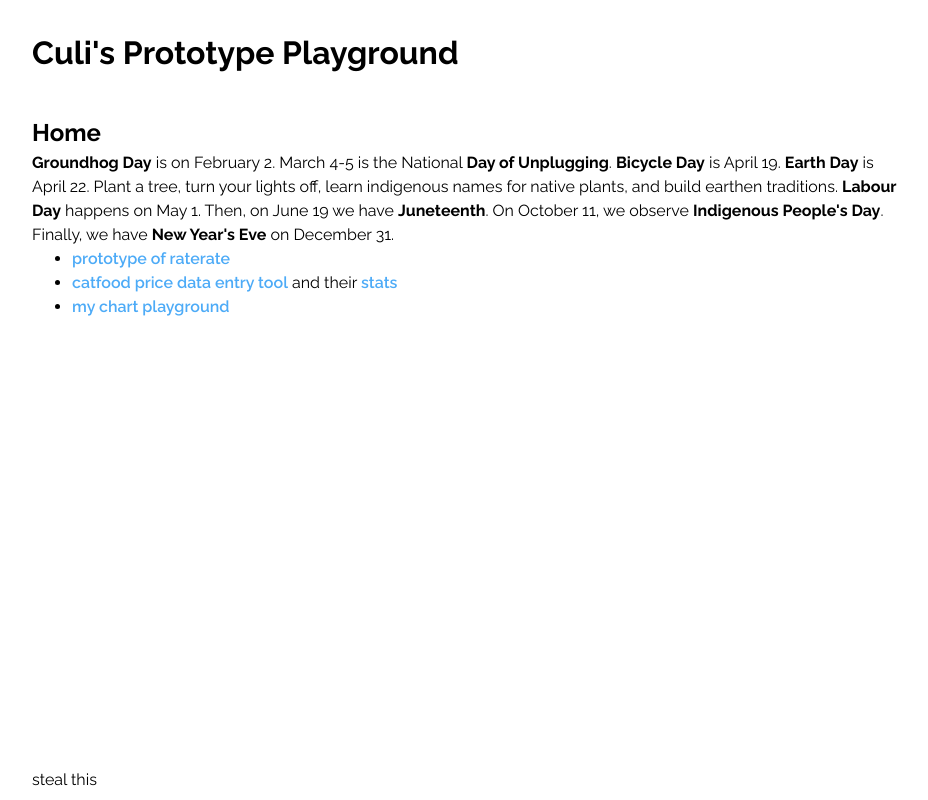
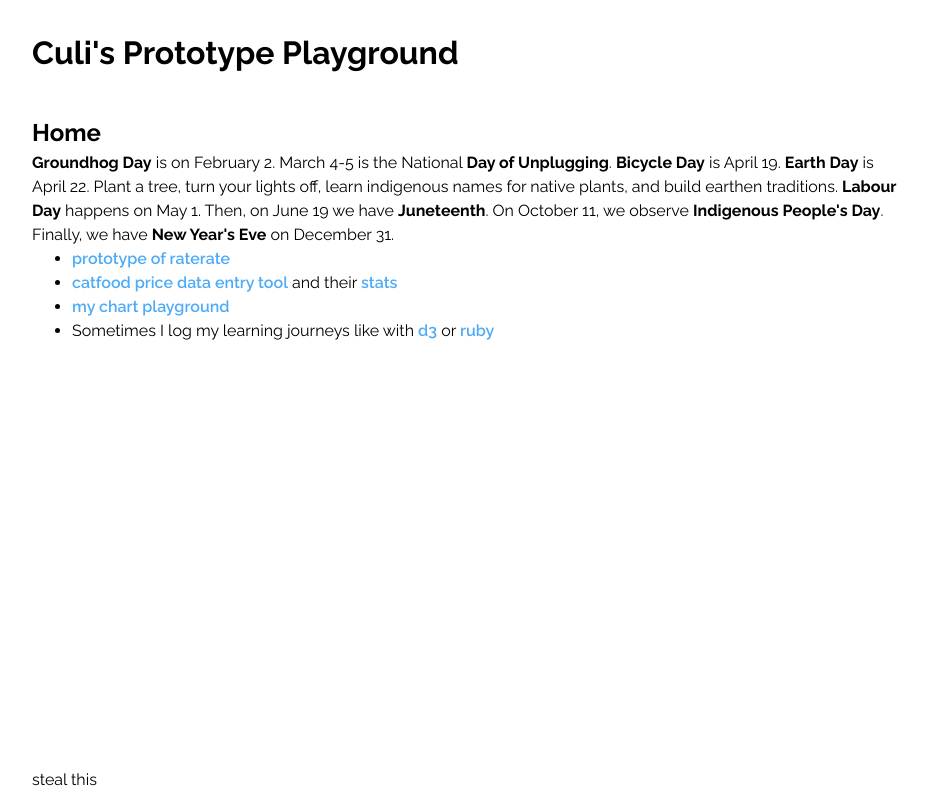
Before and after one commit to tif-calin/react-play, a React app: page / in a window 1280 px wide. Shown: the whole page, without its empty margins (174-1102 px from the left). Built offline with nearby package versions, Linux system fonts and the light colour scheme.

Commit message:
add link to learning logs

```diff
--- a/src/views/home/Home.tsx
+++ b/src/views/home/Home.tsx
@@ -32,6 +32,9 @@ const Home = () => {
         <li>
           <Link to="/charts">my chart playground</Link>
         </li>
+        <li>
+          Sometimes I log my learning journeys like with <Link to="/learn/d3">d3</Link> or <Link to="/learn/ruby">ruby</Link>
+        </li>
       </StyledList>
     </>
   )
```
